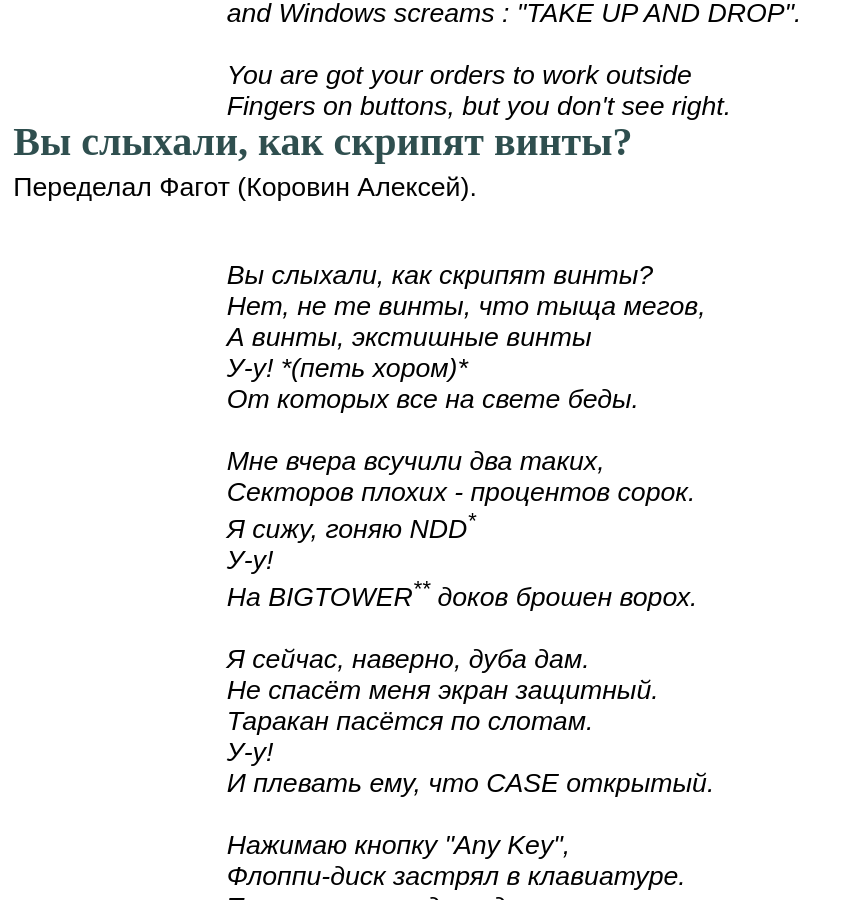
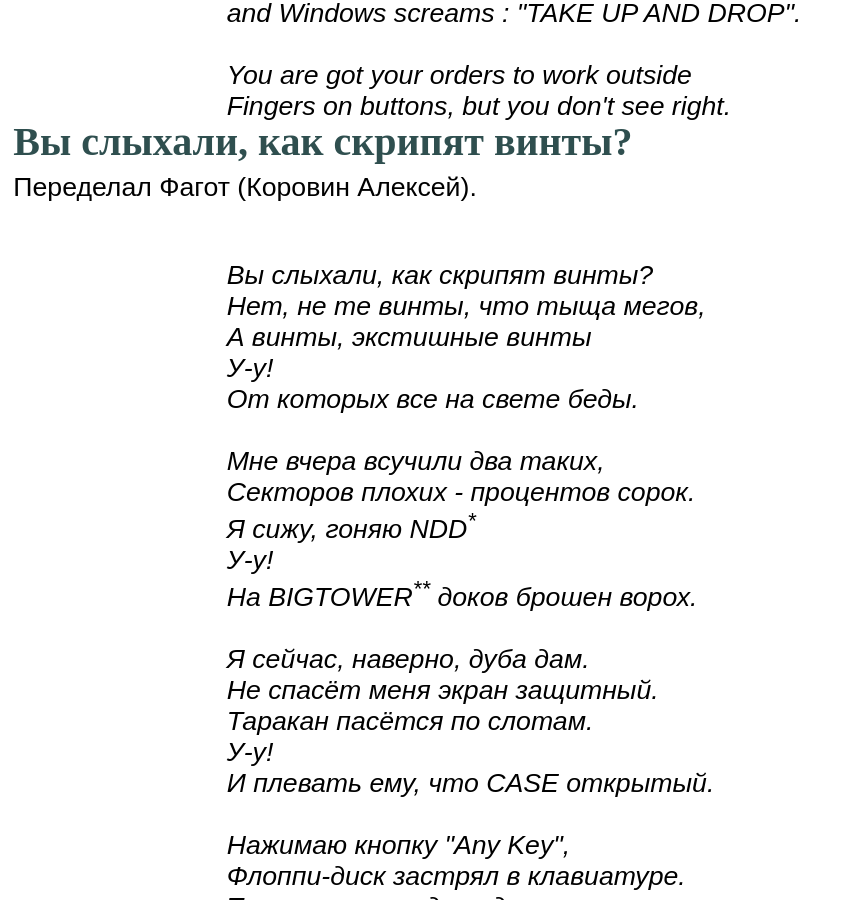
Before and after one commit to markshevchenko/markshevchenko.github.io, a Jekyll site: the page built from articles/slang/3.md, in a window 1280 px wide and 900 px high, scrolled down 6905 px. Shown: the whole window, without its empty margins (0-848 px from the left). Built offline with Jekyll 4.4.1, drawn with Linux system fonts in a browser that asks for light colours; some web fonts are replaced; our own code applies the rules of GitHub Pages for plain Markdown files; some of the changed lines change nothing that is shown; some of the changed text lies outside the part shown.

Commit message:
Update 3.md

```diff
--- a/articles/slang/3.md
+++ b/articles/slang/3.md
@@ -201,12 +201,12 @@
 Oh, I believe in yesterday.
 </div>
 
-The_Buggies
+**The Buggies**
 
 <sup>*</sup>Big Red Key&nbsp;&mdash; кнопка отключения (перезагрузки) компьютера.
 
-<sup>**</sup>DDT&nbsp&mdash; дуст, средство от вредителей. В сленговом значении&nbsp;&mdash; отладчик, то есть средство
-для уничтожения компьютерных жучков&nbsp;&mdash;багов.
+<sup>**</sup>DDT&nbsp;&mdash; дуст, химикат от вредителей. В сленговом значении&nbsp;&mdash; отладчик, то есть средство
+для уничтожения компьютерных жучков&nbsp;&mdash; багов.
 
 <sup>***</sup>OS&nbsp;&mdash; операционная система.
 
@@ -249,7 +249,7 @@
 Вы слыхали, как скрипят винты?
 Нет, не те винты, что тыща мегов,
 А винты, экстишные винты
-У-у! *(петь хором)*
+У-у!
 От которых все на свете беды.
 
 Мне вчера всучили два таких,
```
